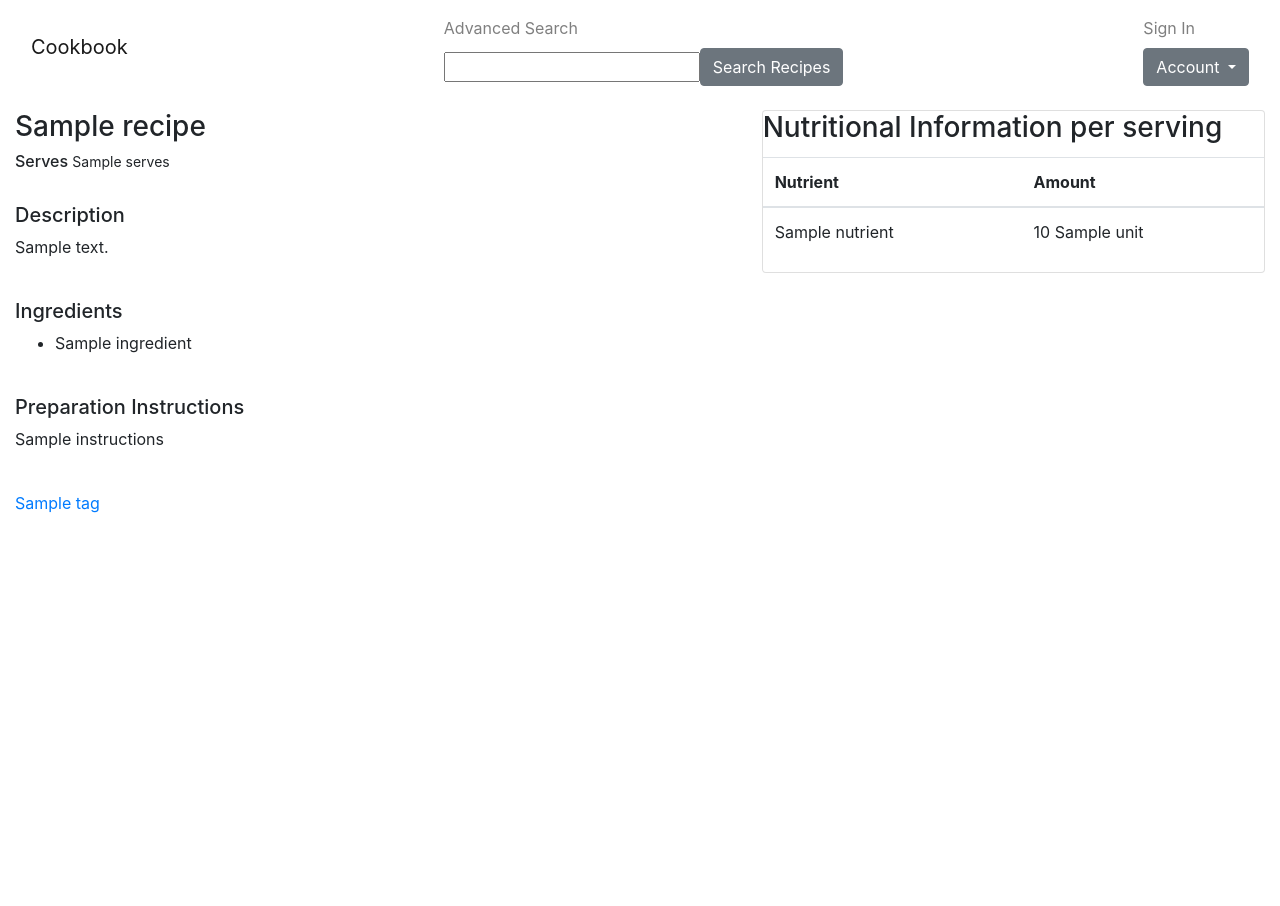
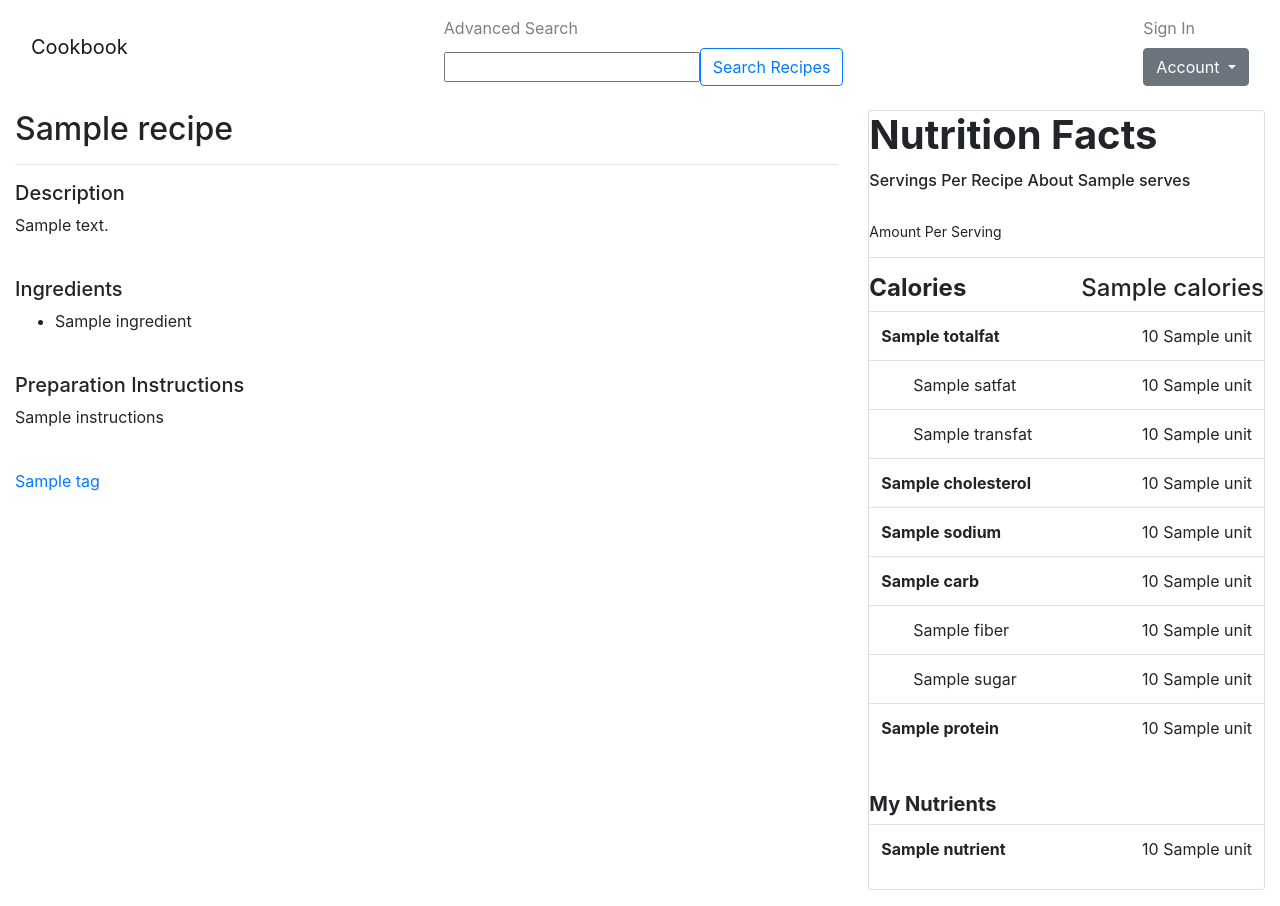
Before and after one commit to BradleyAllanDavis/CookbookDjango, a Django app: template templates/cookbook/recipe_detail.html in a window 1280 px wide. Before the commit the page ends 513 px from the top, so only its background shows below. Run offline with Django 3.2, Linux system fonts and the light colour scheme; the template is opened without the code that fills it: most values are stand-ins (such as "Sample title", 1, 10 or a date in 2020); form fields are guessed from the names that the template uses; some libraries are stand-ins or nearby versions.

Commit message:
Update template views

```diff
--- a/templates/base.html
+++ b/templates/base.html
@@ -23,9 +23,12 @@
 		<!-- NavBar -->
 		<nav class="navbar navbar-light bg-faded" role="navigation">
 			<div class="container-fluid">
+
+				<!-- Header -->
 				<div class="navbar-header">
 					<a class="navbar-brand" href="{% url 'cookbook:index' %}">Cookbook</a>
 				</div>
+				<!-- Header -->
 
 				<!-- Left side of nav bar -->
 				<ul class="nav navbar-nav navbar-left">
@@ -35,7 +38,7 @@
 					<li class="nav-item">
 						<form class="form-inline float-right" action="{% url 'cookbook:advanced_search' %}" method="GET">
 							{{ simple_search_form.recipe_name_search_term }}
-							<input type="submit" value="Search Recipes" class="btn btn-secondary"/>
+							<input type="submit" value="Search Recipes" class="btn btn-outline-primary"/>
 						</form>
 					</li>
 				</ul>
@@ -52,9 +55,9 @@
 							Account
 						</button>
 						<div class="dropdown-menu dropdown-menu-right">
-							<a class="dropdown-item" href="{% url 'cookbook:create_user_account' %}">Create User Account</a>
-							<a class="dropdown-item" href="{% url 'cookbook:user_profile' %}">User Profile</a>
-							<a class="dropdown-item" href="{% url 'cookbook:change_preferences' %}?next=/cookbook">Change Nutrition Preferences</a>
+							<a class="dropdown-item" href="{% url 'cookbook:create_user_account' %}">Create New User Account</a>
+							<a class="dropdown-item" href="{% url 'cookbook:user_profile' %}">My User Profile</a>
+							<a class="dropdown-item" href="{% url 'cookbook:change_preferences' %}?next=/cookbook">Change My Nutrition Preferences</a>
 							<a class="dropdown-item" href="{% url 'cookbook:logout' %}?next=/cookbook">Log Out</a>
 						</div>
 					</li>
--- a/templates/cookbook/index.html
+++ b/templates/cookbook/index.html
@@ -10,7 +10,7 @@
     <div class="card-block">
       <h4 class="card-title">{{ recipe.title }}</h4>
       <p class="card-text">{{recipe.description}}</p>
-      <a class="btn btn-secondary" href="{% url 'cookbook:recipe_detail' recipe.id %}">View Recipe</a>
+      <a class="btn btn-outline-primary" href="{% url 'cookbook:recipe_detail' recipe.id %}">View Recipe</a>
     </div>
   </div>
   {% endfor %}
@@ -24,7 +24,7 @@
 <div class="text-xs-center">
   <ul class="pagination">
     <li class="page-item">
-      <a class="btn btn-secondary" href="{% url 'cookbook:index' %}">More Random Recipes</a>
+      <a class="btn btn-secondary" href="{% url 'cookbook:index' %}">More Recipes</a>
     </li>
   </ul>
 </div>
--- a/templates/cookbook/recipe_detail.html
+++ b/templates/cookbook/recipe_detail.html
@@ -12,16 +12,15 @@
 <div class="row">
 
   <!-- Recipe Information -->
-  <div class="col-lg-7">
-    <h3>
+  <div class="col-md-8">
+    <h2>
       {{ recipe.title }}
       {% if favorite_star_filled %}
       <a href="{% url 'cookbook:favorite' recipe.id %}"><i class="fa fa-star" aria-hidden="true"></i></a>
       {% elif show_favorite_star %}
       <a href="{% url 'cookbook:favorite' recipe.id %}"><i class="fa fa-star-o" aria-hidden="true"></i></a>
       {% endif %}
-    </h3>
-    <h6>Serves <small>{{ recipe.serves }}</small></h6><br>
+    </h2><hr>
     <h5>Description</h5>
     <p>{{ recipe.description }}</p><br>
     <h5>Ingredients</h5>
@@ -45,26 +44,71 @@
   <!-- Recipe Information -->
 
   <!-- Ingredient/Nutrient Information -->
-  <div class="col-lg-5">
+  <div class="col-md-4">
     <div class="card">
       <div class="card-block">
-        <h3 class="card-title">Nutritional Information per serving</h3>
+        <h1 class="card-title"><strong>Nutrition Facts</strong></h2><h1>
+          <h6>Servings Per Recipe About {{ recipe.serves }}</h6><br>
+          <h6><small>Amount Per Serving</small></h6><hr>
+          <h4 style="text-align:left">
+            <strong>Calories</strong>
+            <span style="float:right;">{{ recipe.calories }}</span>
+          </h4>
+          <!-- Standard displayed nutrients -->
           <table class="table">
-          <thead>
+            <tbody>
               <tr>
-              <th>Nutrient</th>
-              <th>Amount</th>
+                <td><strong>{{ recipe.totalfat.name }}</strong></td>
+                <td align="right">{{ recipe.totalfat.amount }} {{ recipe.totalfat.unit }}</td>
               </tr>
-          </thead>
+              <tr>
+                <td>&emsp;&emsp;{{ recipe.satfat.name }}</td>
+                <td align="right">{{ recipe.satfat.amount }} {{ recipe.satfat.unit }}</td>
+              </tr>
+              <tr>
+                <td>&emsp;&emsp;{{ recipe.transfat.name }}</td>
+                <td align="right">{{ recipe.transfat.amount }} {{ recipe.transfat.unit }}</td>
+              </tr>
+              <tr>
+                <td><strong>{{ recipe.cholesterol.name }}</strong></td>
+                <td align="right">{{ recipe.cholesterol.amount }} {{ recipe.cholesterol.unit }}</td>
+              </tr>
+              <tr>
+                <td><strong>{{ recipe.sodium.name }}</strong></td>
+                <td align="right">{{ recipe.sodium.amount }} {{ recipe.sodium.unit }}</td>
+              </tr>
+              <tr>
+                <td><strong>{{ recipe.carb.name }}</strong></td>
+                <td align="right">{{ recipe.carb.amount }} {{ recipe.carb.unit }}</td>
+              </tr>
+              <tr>
+                <td>&emsp;&emsp;{{ recipe.fiber.name }}</td>
+                <td align="right">{{ recipe.fiber.amount }} {{ recipe.fiber.unit }}</td>
+              </tr>
+              <tr>
+                <td>&emsp;&emsp;{{ recipe.sugars.name }}</td>
+                <td align="right">{{ recipe.sugars.amount }} {{ recipe.sugars.unit }}</td>
+              </tr>
+              <tr>
+                <td><strong>{{ recipe.protein.name }}</strong></td>
+                <td align="right">{{ recipe.protein.amount }} {{ recipe.protein.unit }}</td>
+              </tr>
+            </tbody>
+          </table><br>
+          <!-- Standard displayed nutrients -->
+          <!-- User preference nutrients -->
+          <h5><strong>My Nutrients</strong></h5>
+          <table class="table">
             <tbody>
               {% for nutrient_id, nutrient in nutrients.items %}
               <tr>
-              <td>{{nutrient.name}}</td>
-              <td>{{nutrient.amount}} {{nutrient.unit}}</td>
+                <td><strong>{{ nutrient.name }}</strong></td>
+                <td align="right">{{ nutrient.amount }} {{ nutrient.unit }}</td>
               </tr>
               {% endfor %}
             </tbody>
           </table>
+          <!-- User preference nutrients -->
         </div>
       </div>
     </div>
```
Also changed, not shown: templates/cookbook/change_preferences.html (+9 -4 lines), templates/cookbook/user_profile.html (+15 -10 lines). Lines whose indentation alone changed are shown as unchanged.
